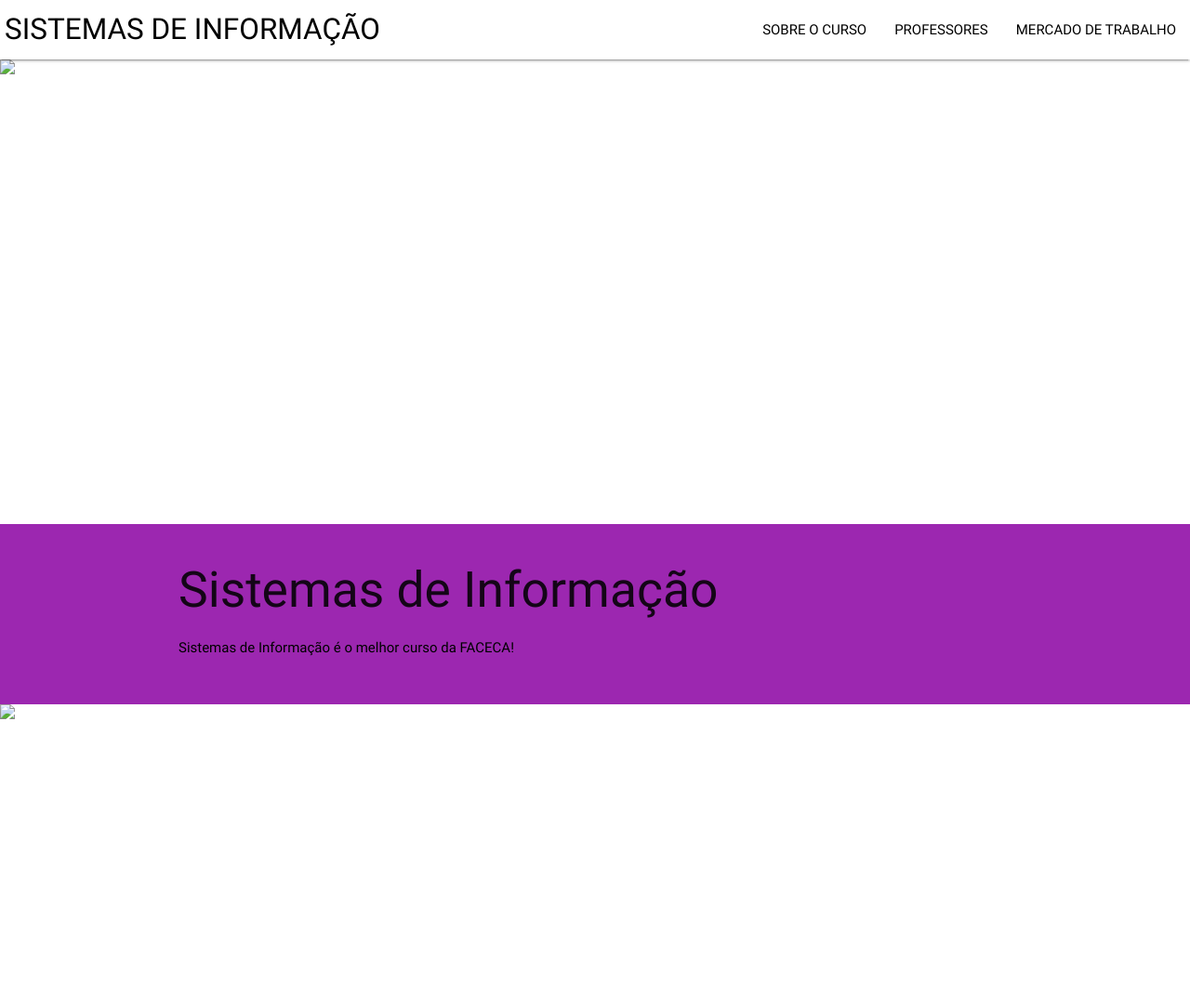
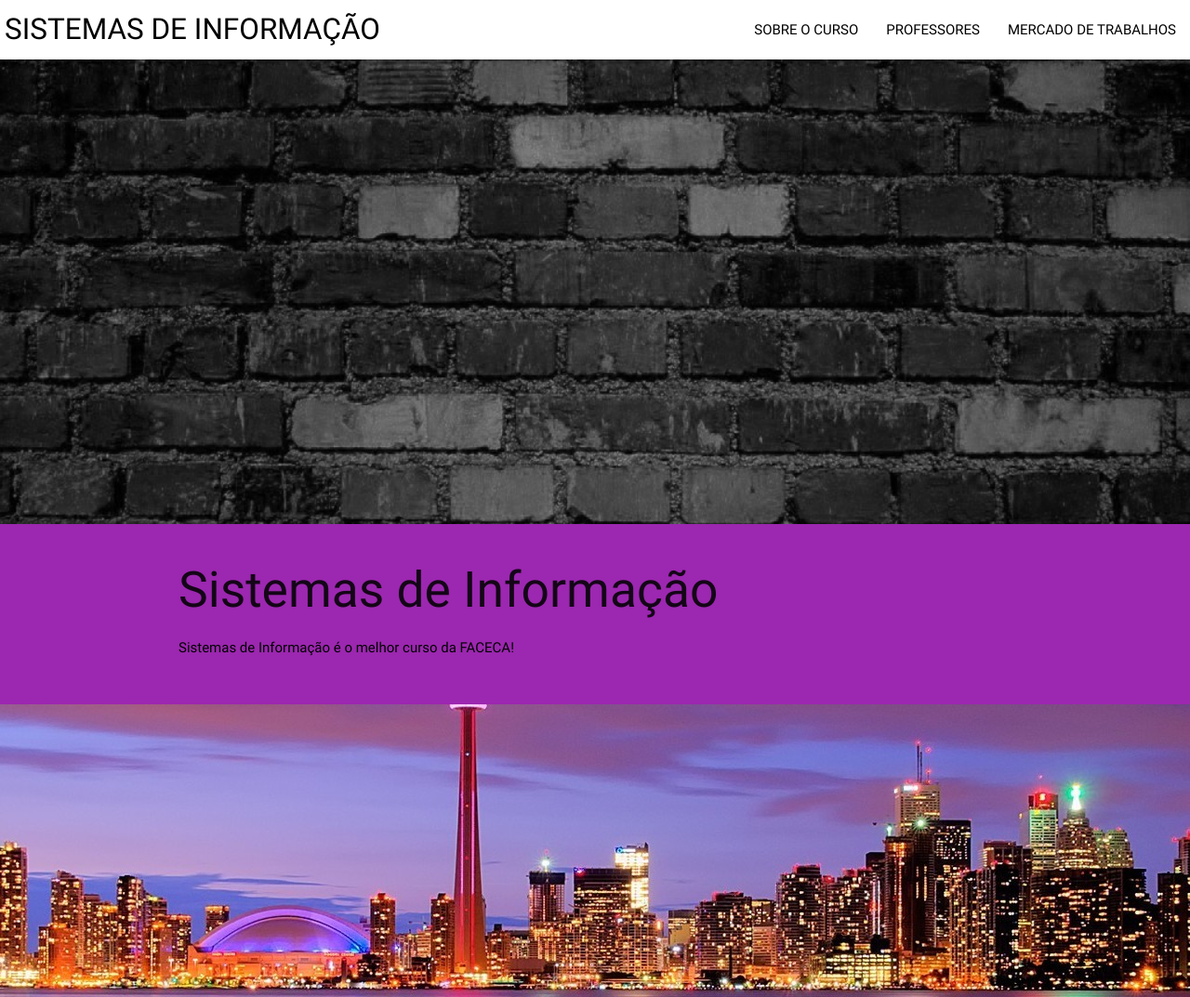
Before and after one commit to iTzPipeiro/Projeto-Integrador-2018-Parte-I, a plain HTML site: page site/index.html in a window 1280 px wide. Shown: the top 1073 px of the page at 93% size. Drawn offline with nearby package versions, Linux system fonts and the light colour scheme.

Commit message:
-
site atualizado

```diff
--- a/site/index.html
+++ b/site/index.html
@@ -7,6 +7,7 @@
     <link rel="stylesheet" href="https://cdnjs.cloudflare.com/ajax/libs/materialize/0.100.2/css/materialize.min.css">
     <script src="https://cdnjs.cloudflare.com/ajax/libs/materialize/0.100.2/js/materialize.min.js"></script>
     <link href="https://fonts.googleapis.com/icon?family=Material+Icons" rel="stylesheet">
+    <link rel="shortcut icon" href="imagens\favicon4.ico">
     <script>
         $(document).ready(function(){
             $('.parallax').parallax();
@@ -21,6 +22,7 @@
         #menu {
             padding-left: 5px;
         }
+
     </style>
 </head>
 <body>
@@ -31,13 +33,14 @@
             <ul class="right">
                 <li><a href="#sobreocurso" class="modal-trigger black-text">SOBRE O CURSO</a></li>
                 <li><a href="#!" class="black-text">PROFESSORES</a></li>
-                <li><a href="#!" class="black-text">MERCADO DE TRABALHO</a></li>
+                <li><a href="#!" class="black-text">MERCADO DE TRABALHOS</a></li>
             </ul>
         </div>
     </nav>
 </div>
+
     <div class="parallax-container">
-         <div class="parallax"><img src="imagem1.png"></div>
+         <div class="parallax"><img src="imagens\imagem1.png"></div>
     </div>
     <div class="section purple">
         <div class="row container">
@@ -45,19 +48,20 @@
             <p class="black-text text-darken-3 lighten-3">Sistemas de Informação é o melhor curso da FACECA!</p>
         </div>
     </div>
+
     <div class="parallax-container">
-        <div class="parallax"><img src="imagem2.jpg"></div>
+        <div class="parallax"><img src="imagens\imagem2.jpg"></div>
     </div>
     <a name="sobreocurso"></a>
     <div class="section yellow">
-
         <div class="row container">
             <h2 class="header">Sobre o curso</h2>
             <p class="black-text text-darken-3 lighten-3">Sistemas de Informação é o melhor curso da FACECA!</p>
         </div>
     </div>
     <div class="parallax-container">
-            <div class="parallax"><img src="imagem3.jpg"></div>
+
+            <div class="parallax"><img src="imagens\imagem3.jpg"></div>
     </div>
     <footer class="page-footer blue">
         <div class="container">
@@ -84,6 +88,5 @@
           </div>
         </div>
       </footer>
-
 </body>
 </html>
```
Also changed, not shown: site/imagens/favicon4.ico (added).
